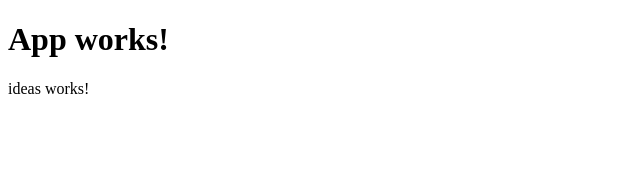
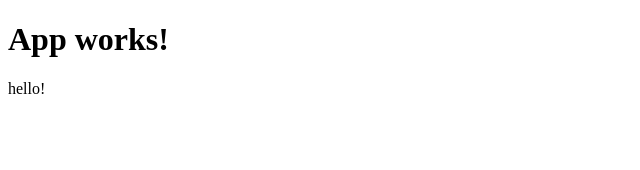
Before and after one commit to whiteheadol/angular-ideabox-one, an Angular app: page / in a window 1280 px wide. Shown: the top 170 px of the page, without its empty margins (0-640 px from the left). Built offline with nearby package versions, Linux system fonts and the light colour scheme.

Commit message:
Display another message from a method

```diff
--- a/src/app/ideas/ideas.component.html
+++ b/src/app/ideas/ideas.component.html
@@ -1 +1 @@
-<p>ideas works!</p>
+<p class="mini-title">hello!</p>
```
